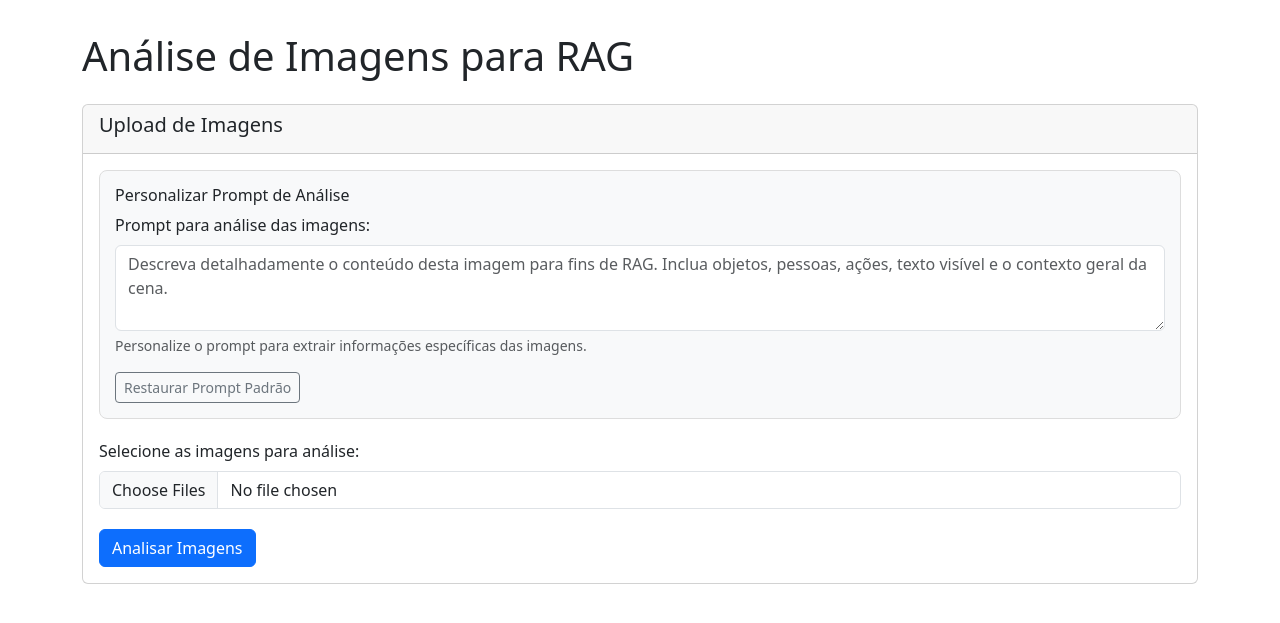
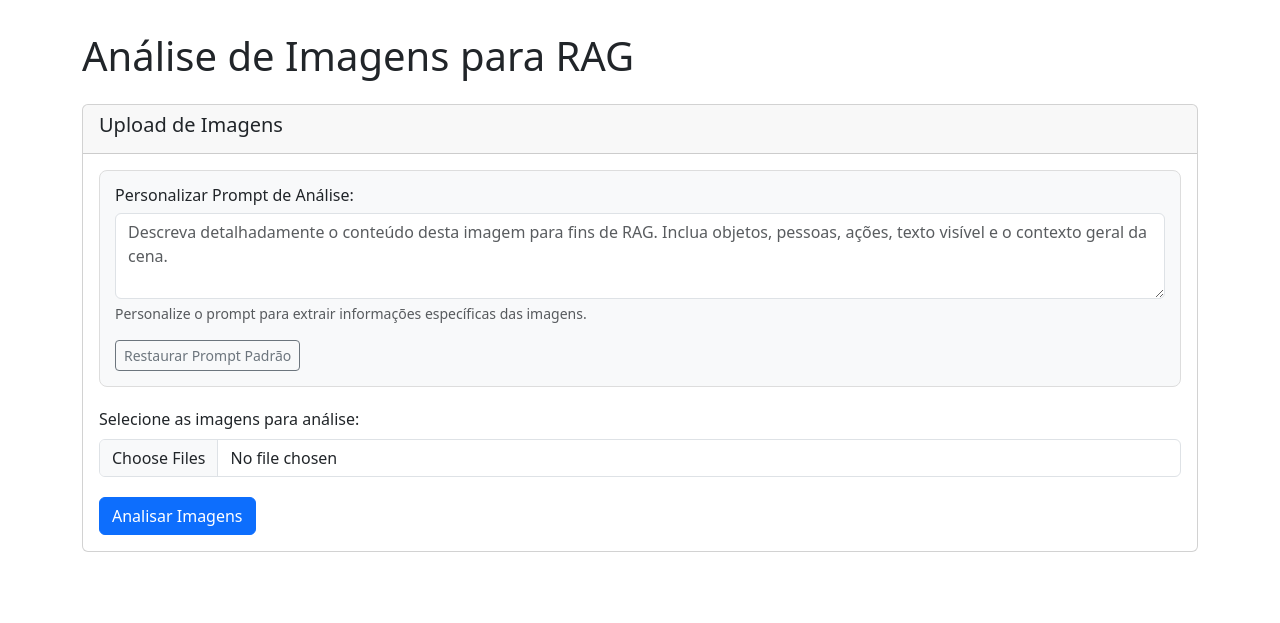
Before and after one commit to edugitQA/RAG-image-app, a Flask app: page / in a window 1280 px wide. Shown: the top 623 px of the page. Run offline with Flask 3, Linux system fonts and the light colour scheme; some libraries are stand-ins or nearby versions.

Commit message:
ajuste: melhorias de UX no front (label e prompt)

```diff
--- a/src/templates/index.html
+++ b/src/templates/index.html
@@ -74,10 +74,8 @@
                 <form id="uploadForm" enctype="multipart/form-data">
                     <!-- Seção para personalizar o prompt de análise -->
                     <div class="prompt-container">
-                        <h6>Personalizar Prompt de Análise</h6>
+                        <h6>Personalizar Prompt de Análise:</h6>
                         <div class="mb-3">
-                            <label for="promptInput" class="form-label">Prompt para análise das imagens:</label>
-                            <!-- Campo de texto para o usuário digitar o prompt personalizado -->
                             <textarea class="form-control" id="promptInput" name="prompt" rows="3" placeholder="Descreva detalhadamente o conteúdo desta imagem para fins de RAG. Inclua objetos, pessoas, ações, texto visível e o contexto geral da cena."></textarea>
                             <div class="form-text">Personalize o prompt para extrair informações específicas das imagens.</div>
                         </div>
```
